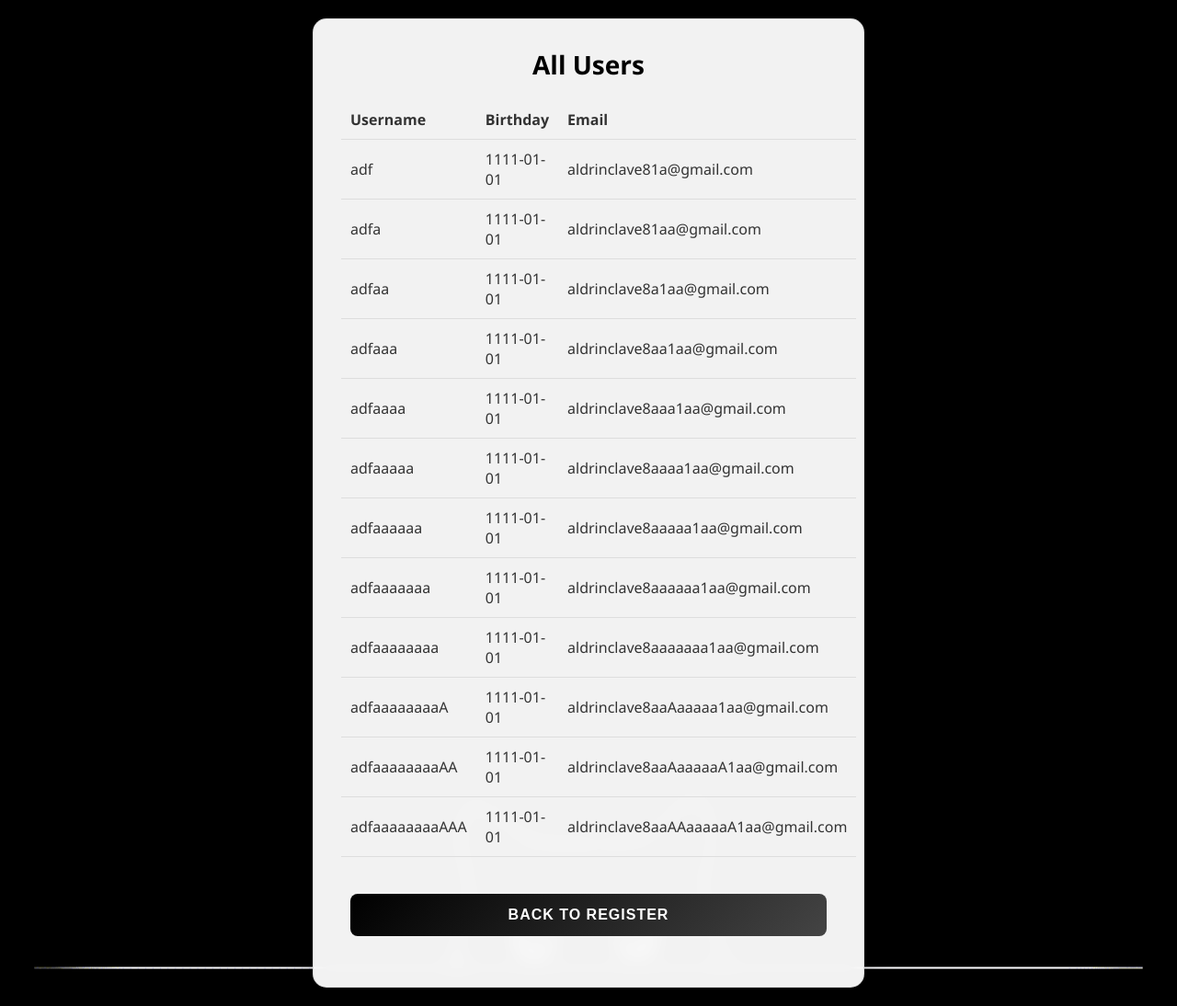
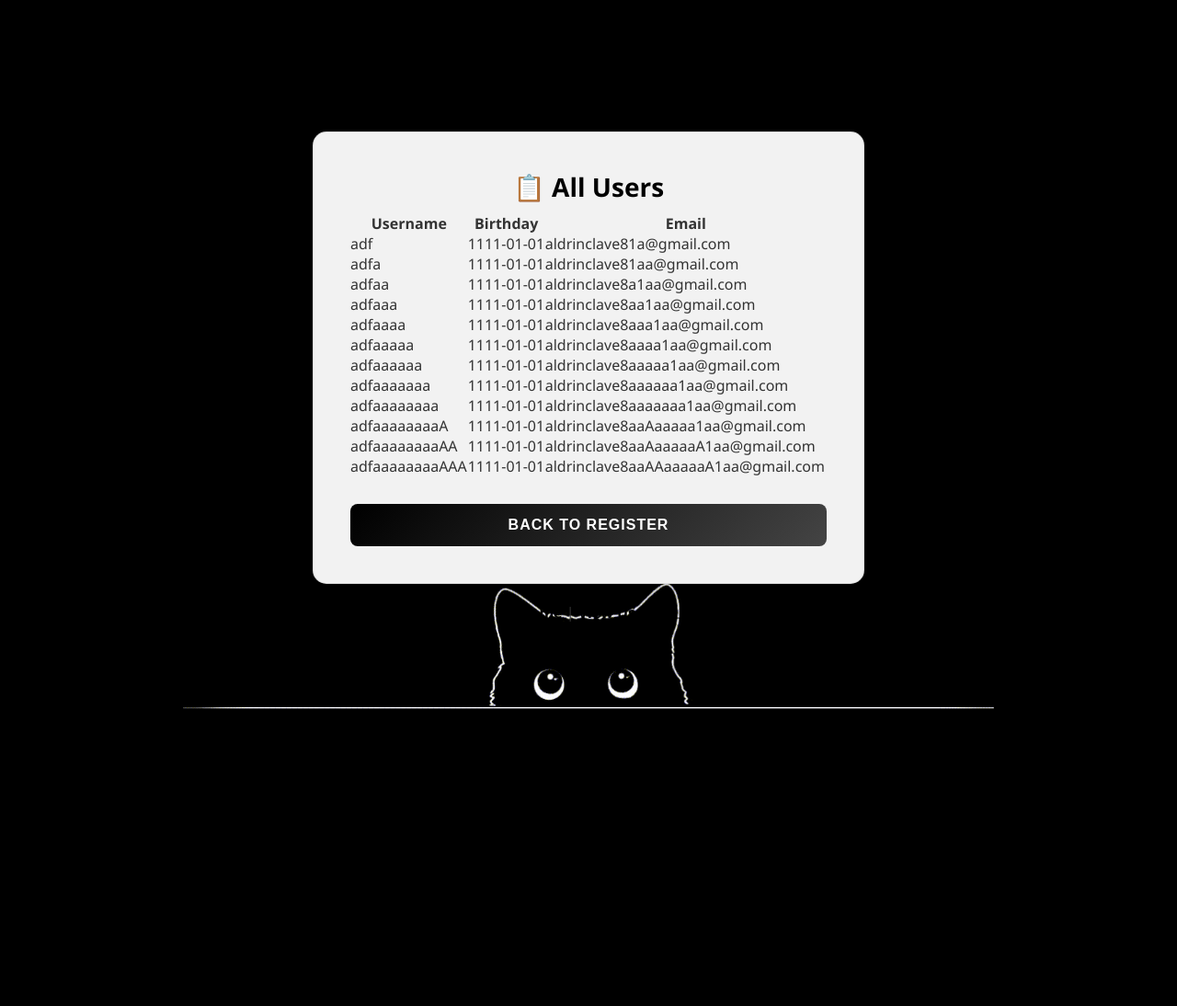
Before and after one commit to AldrinClave/Registration-Website1, a Flask app: page /users in a window 1280 px wide. Shown: the whole page at 92% size. After the commit the page ends 771 px from the top, so only its background shows below. Run offline with Flask 3, Linux system fonts and the light colour scheme; data comes from the database, SQL or seed files in the repository; parts of the project's set-up code (start-up, migrations or seed data) failed here and were passed over.

Commit message:
Refactor users.html by removing styles and adding footer
Removed inline styles and scripts for better separation of concerns. Added footer links for navigation.

```diff
--- a/templates/users.html
+++ b/templates/users.html
@@ -2,52 +2,14 @@
 <html lang="en">
 <head>
     <meta charset="UTF-8">
+    <meta name="viewport" content="width=device-width, initial-scale=1.0">
     <title>Users</title>
     <link rel="stylesheet" href="{{ url_for('static', filename='css/style.css') }}">
-    <style>
-        .content {
-            display: none; /* Initially hidden */
-        }
-
-        .sbx {
-            padding: 30px;
-        }
-        .header1 {
-            margin-bottom: 20px;
-        }
-        table {
-            width: 100%;
-            border-collapse: collapse;
-            margin-bottom: 20px;
-        }
-        th, td {
-            padding: 10px;
-            text-align: left;
-            border-bottom: 1px solid #ddd;
-        }
-        th {
-            background-color: #f2f2f2;
-        }
-        a {
-            display: block;
-            margin: 15px 0;
-            padding: 10px;
-            text-align: center;
-        }
-    </style>
-    <script>
-        window.onload = function() {
-            setTimeout(function() {
-                document.querySelector('.content').style.display = 'block';
-            }, 1000);
-        };
-    </script>
 </head>
-
 <body>
 <div class="lbx">
     <div class="sbx content">
-        <h2 class="header1">All Users</h2>
+        <h2 class="header1">📋 All Users</h2>
         <table>
             <thead>
                 <tr>
@@ -66,11 +28,13 @@
                 {% endfor %}
             </tbody>
         </table>
-
         <a href="{{ url_for('home') }}">
             <button class="submit">Back to Register</button>
         </a>
     </div>
 </div>
+<div class="footer">
+    <a href="/">Home</a> | <a href="/users">View Users</a>
+</div>
 </body>
 </html>
```
